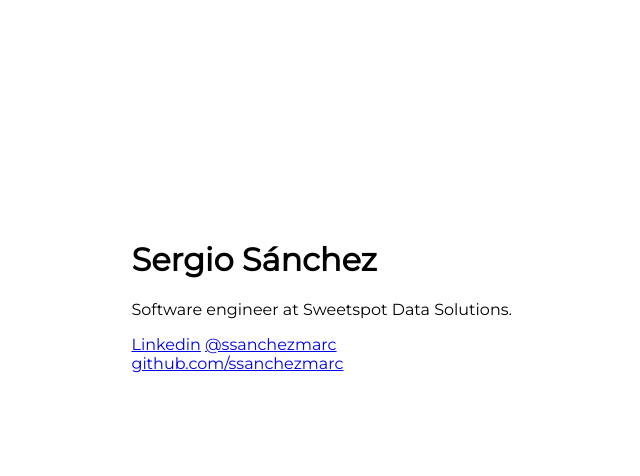
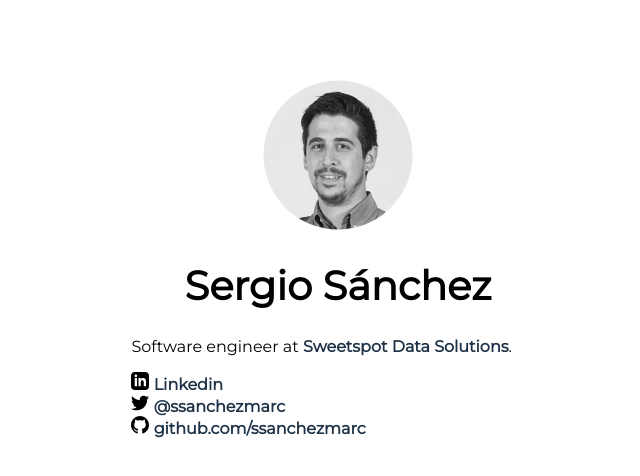
Before and after one commit to ssanchezmarc/ssanchezmarc.github.io, a plain HTML site: page index.html in a window 1280 px wide. Shown: the whole page, without its empty margins (302-942 px from the left). Drawn offline with Linux system fonts and the light colour scheme.

Commit message:
Add photo and some style

```diff
--- a/index.html
+++ b/index.html
@@ -1,7 +1,7 @@
 <!DOCTYPE html>
 <html>
     <head>
-        <title>S3rg10 S@nch3z</title>
+        <title>Sergio Sánchez</title>
         <link rel="stylesheet" href="https://fonts.googleapis.com/css?family=Montserrat">
         <link rel="stylesheet" href="./stylesheets/global.css">
         <!-- TODO Icon title -->
@@ -9,15 +9,31 @@
     </head>
     <body class="page">
         <div class="page__content">
-            <header>
-                <h1>Sergio Sánchez</h1>
+            <header class="text-center">
+                <img class="me-photo" src="./images/me.png" alt="Sergio Photo">
+                <h1 class="title">Sergio Sánchez</h1>
             </header>
             <div>
-                <p>Software engineer at Sweetspot Data Solutions.</p>
+                <p>Software engineer at <a class="link" href="https://www.sweetspot.com">Sweetspot Data Solutions</a>.</p>
                 <section>
-                    <a href="https://www.linkedin.com/in/sergio-s%C3%A1nchez-38091160/">Linkedin</a>
-                    <a href="https://twitter.com/ssanchezmarc">@ssanchezmarc</a>
-                    <a href="https://github.com/ssanchezmarc">github.com/ssanchezmarc</a>
+                    <div class="">
+                        <svg class="icon" viewBox="0 0 24 24">
+                            <path d="M19 0h-14c-2.761 0-5 2.239-5 5v14c0 2.761 2.239 5 5 5h14c2.762 0 5-2.239 5-5v-14c0-2.761-2.238-5-5-5zm-11 19h-3v-11h3v11zm-1.5-12.268c-.966 0-1.75-.79-1.75-1.764s.784-1.764 1.75-1.764 1.75.79 1.75 1.764-.783 1.764-1.75 1.764zm13.5 12.268h-3v-5.604c0-3.368-4-3.113-4 0v5.604h-3v-11h3v1.765c1.396-2.586 7-2.777 7 2.476v6.759z"/>
+                        </svg>
+                        <a class="link" href="https://www.linkedin.com/in/sergio-s%C3%A1nchez-38091160/">Linkedin</a>
+                    </div>
+                    <div>
+                        <svg class="icon" viewBox="0 0 24 24">
+                            <path d="M24 4.557c-.883.392-1.832.656-2.828.775 1.017-.609 1.798-1.574 2.165-2.724-.951.564-2.005.974-3.127 1.195-.897-.957-2.178-1.555-3.594-1.555-3.179 0-5.515 2.966-4.797 6.045-4.091-.205-7.719-2.165-10.148-5.144-1.29 2.213-.669 5.108 1.523 6.574-.806-.026-1.566-.247-2.229-.616-.054 2.281 1.581 4.415 3.949 4.89-.693.188-1.452.232-2.224.084.626 1.956 2.444 3.379 4.6 3.419-2.07 1.623-4.678 2.348-7.29 2.04 2.179 1.397 4.768 2.212 7.548 2.212 9.142 0 14.307-7.721 13.995-14.646.962-.695 1.797-1.562 2.457-2.549z"/>
+                        </svg>
+                        <a class="link" href="https://twitter.com/ssanchezmarc">@ssanchezmarc</a>
+                    </div>
+                    <div>
+                        <svg class="icon" viewBox="0 0 24 24">
+                            <path d="M12 0c-6.626 0-12 5.373-12 12 0 5.302 3.438 9.8 8.207 11.387.599.111.793-.261.793-.577v-2.234c-3.338.726-4.033-1.416-4.033-1.416-.546-1.387-1.333-1.756-1.333-1.756-1.089-.745.083-.729.083-.729 1.205.084 1.839 1.237 1.839 1.237 1.07 1.834 2.807 1.304 3.492.997.107-.775.418-1.305.762-1.604-2.665-.305-5.467-1.334-5.467-5.931 0-1.311.469-2.381 1.236-3.221-.124-.303-.535-1.524.117-3.176 0 0 1.008-.322 3.301 1.23.957-.266 1.983-.399 3.003-.404 1.02.005 2.047.138 3.006.404 2.291-1.552 3.297-1.23 3.297-1.23.653 1.653.242 2.874.118 3.176.77.84 1.235 1.911 1.235 3.221 0 4.609-2.807 5.624-5.479 5.921.43.372.823 1.102.823 2.222v3.293c0 .319.192.694.801.576 4.765-1.589 8.199-6.086 8.199-11.386 0-6.627-5.373-12-12-12z"/>
+                        </svg>
+                        <a class="link" href="https://github.com/ssanchezmarc">github.com/ssanchezmarc</a>
+                    </div>
                 </section>
             </div>
         </div>
--- a/stylesheets/global.css
+++ b/stylesheets/global.css
@@ -1,7 +1,43 @@
+.page {
+  /* background-color: #7a94a0; */
+}
+
 .page__content {
   margin: 0 auto;
-  margin-top: 30vmin;
+  margin-top: 10vmin;
   max-width: 39ch;
 
   font-family: 'Montserrat', sans-serif;
 }
+
+.title {
+  font-size: 40px;
+}
+
+.me-photo {
+  height: 150px;
+}
+
+.text-center {
+  text-align: center;
+}
+
+.icon {
+  height: 18px;
+  width: 18px;
+}
+
+.link {
+  text-decoration:none;
+  font-weight: bold;
+  color:rgb(29, 50, 70);
+}
+
+.link:hover {
+  text-shadow: 0 0 10px #999;
+}
+
+.x {
+  display: flex;
+  align-items: center;
+}
```
Also changed, not shown: images/me.png (added).
